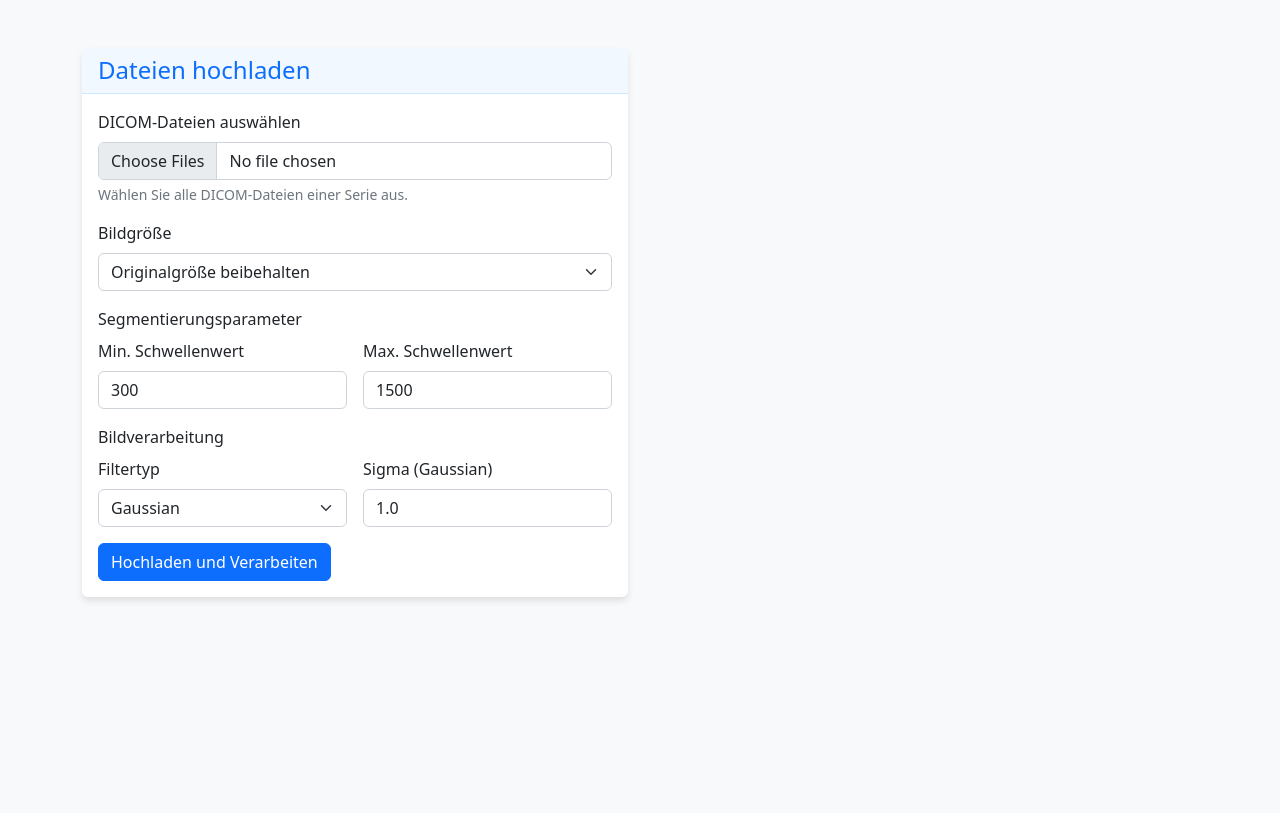
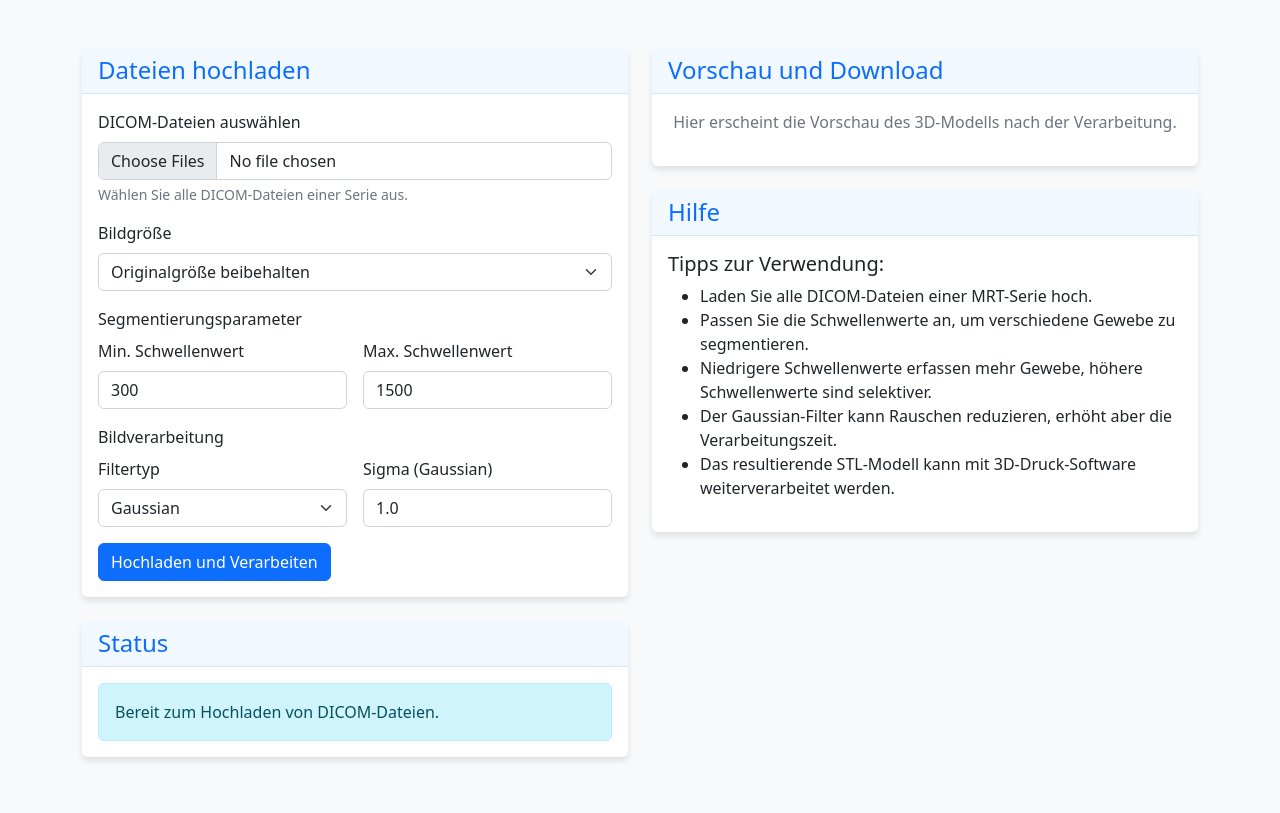
Before and after one commit to popel1988/mrtto3d, a Flask app: page / in a window 1280 px wide. Shown: the part 134-947 px from the top of the page. Before the commit the page ends 735 px from the top, so only its background shows below. Run offline with Flask 2, Linux system fonts and the light colour scheme.

Commit message:
Update index.html

```diff
--- a/templates/index.html
+++ b/templates/index.html
@@ -77,6 +77,54 @@
                     </div>
                 </div>
 
+                                <div class="card mb-4">
+                     <div class="card-header">
+                         <h2>Status</h2>
+                     </div>
+                     <div class="card-body">
+                         <div id="status-container">
+                             <div class="alert alert-info">Bereit zum Hochladen von DICOM-Dateien.</div>
+                         </div>
+                         <div id="progress-container" class="d-none">
+                             <div class="progress mb-3">
+                                 <div class="progress-bar progress-bar-striped progress-bar-animated" role="progressbar" style="width: 0%"></div>
+                             </div>
+                         </div>
+                     </div>
+                 </div>
+             </div>
+
+             <div class="col-md-6">
+                 <div class="card mb-4">
+                     <div class="card-header">
+                         <h2>Vorschau und Download</h2>
+                     </div>
+                     <div class="card-body text-center">
+                         <div id="preview-container">
+                             <p class="text-muted">Hier erscheint die Vorschau des 3D-Modells nach der Verarbeitung.</p>
+                         </div>
+                         <div id="download-container" class="mt-3 d-none">
+                             <a id="download-link" href="#" class="btn btn-success">3D-Modell herunterladen (STL)</a>
+                         </div>
+                     </div>
+                 </div>
+                 <!-- Rest des Codes bleibt unverändert -->
+
+                 <div class="card">
+                     <div class="card-header">
+                         <h2>Hilfe</h2>
+                     </div>
+                     <div class="card-body">
+                         <h5>Tipps zur Verwendung:</h5>
+                         <ul>
+                             <li>Laden Sie alle DICOM-Dateien einer MRT-Serie hoch.</li>
+                             <li>Passen Sie die Schwellenwerte an, um verschiedene Gewebe zu segmentieren.</li>
+                             <li>Niedrigere Schwellenwerte erfassen mehr Gewebe, höhere Schwellenwerte sind selektiver.</li>
+                             <li>Der Gaussian-Filter kann Rauschen reduzieren, erhöht aber die Verarbeitungszeit.</li>
+                             <li>Das resultierende STL-Modell kann mit 3D-Druck-Software weiterverarbeitet werden.</li>
+                         </ul>
+                     </div>
+                 </div>
                 <!-- Rest des Codes bleibt unverändert -->
 
             </div>
```
